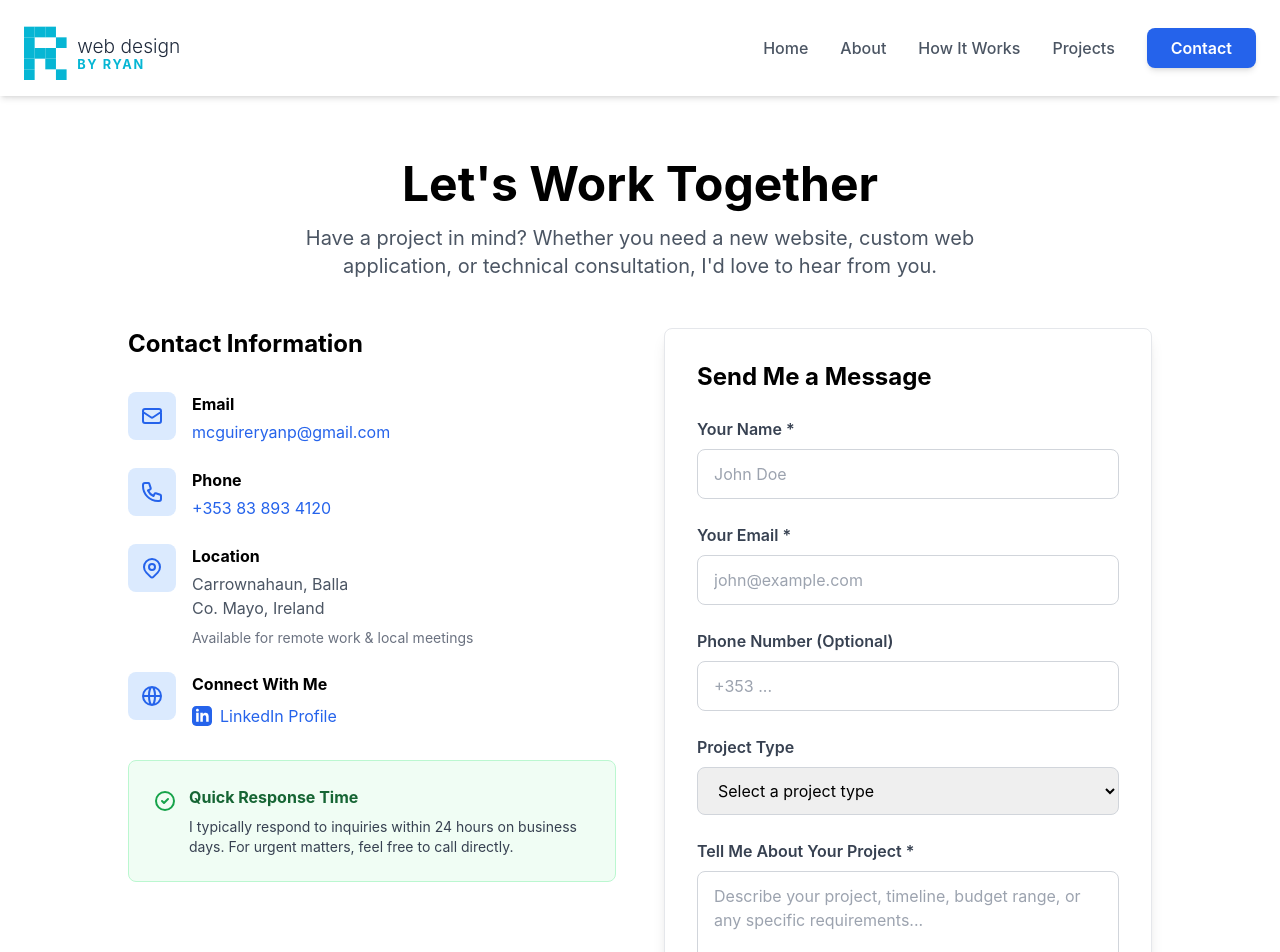
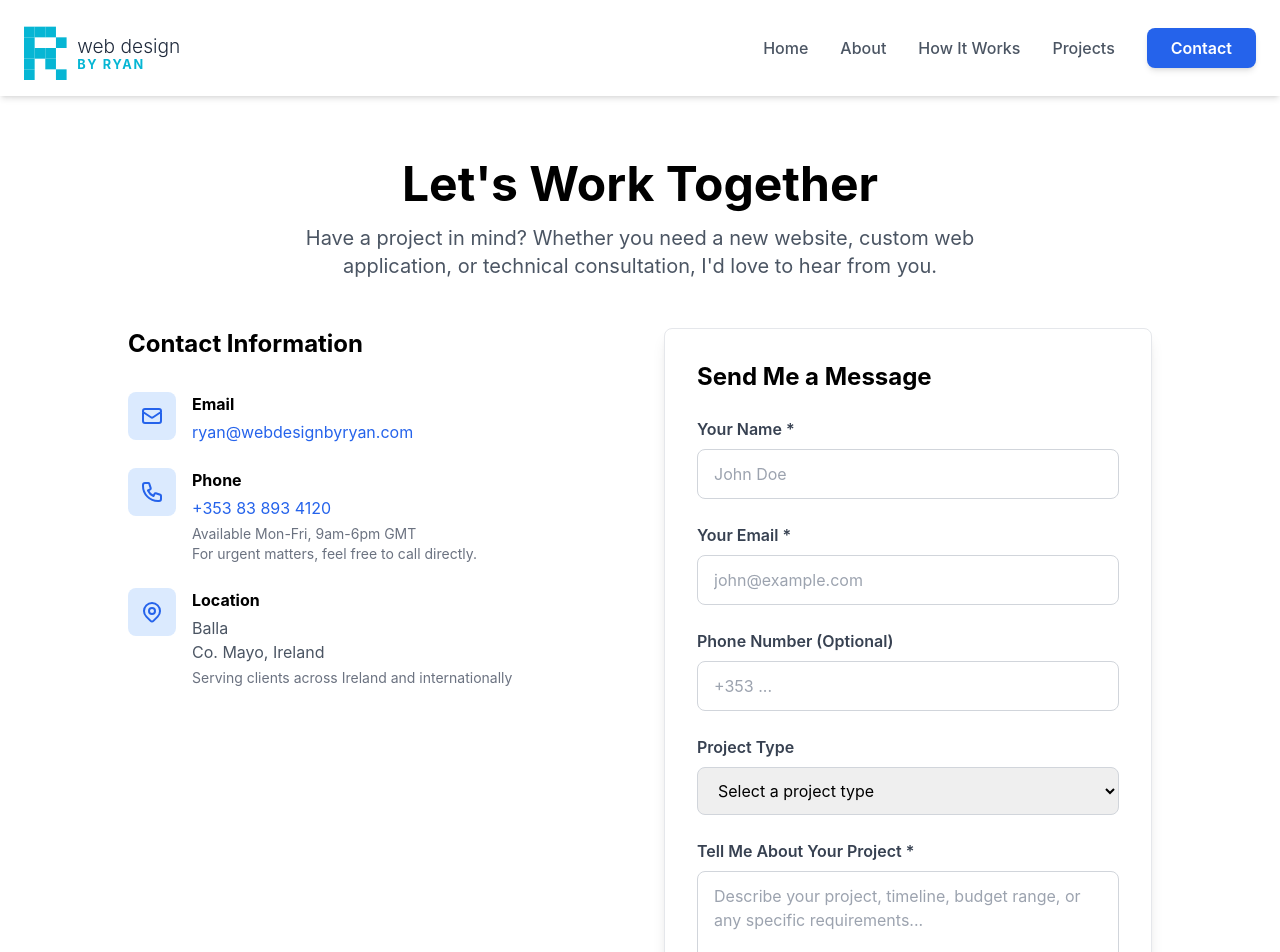
Before and after one commit to Rmcgui/my-portfolio-website, a Nuxt app: page /contact in a window 1280 px wide. Shown: the top 952 px of the page. Built offline with nearby package versions, Linux system fonts and the light colour scheme.

Commit message:
fixed email forwarding

```diff
--- a/app/pages/contact.vue
+++ b/app/pages/contact.vue
@@ -22,8 +22,8 @@
               </div>
               <div>
                 <h3 class="font-bold mb-1">Email</h3>
-                <a href="mailto:mcguireryanp@gmail.com" class="text-blue-600 hover:text-blue-800 hover:underline">
-                  mcguireryanp@gmail.com
+                <a href="mailto:ryan@webdesignbyryan.com" class="text-blue-600 hover:text-blue-800 hover:underline">
+                  ryan@webdesignbyryan.com
                 </a>
               </div>
             </div>
@@ -39,6 +39,8 @@
                 <a href="tel:+353838934120" class="text-blue-600 hover:text-blue-800 hover:underline">
                   +353 83 893 4120
                 </a>
+                <p class="text-sm text-gray-500 mt-1">Available Mon-Fri, 9am-6pm GMT</p>
+                <p class="text-sm text-gray-500">For urgent matters, feel free to call directly.</p>
               </div>
             </div>
 
@@ -51,41 +53,9 @@
               </div>
               <div>
                 <h3 class="font-bold mb-1">Location</h3>
-                <p class="text-gray-600">Carrownahaun, Balla</p>
+                <p class="text-gray-600">Balla</p>
                 <p class="text-gray-600">Co. Mayo, Ireland</p>
-                <p class="text-sm text-gray-500 mt-2">Available for remote work & local meetings</p>
-              </div>
-            </div>
-
-            <div class="flex items-start">
-              <div class="bg-blue-100 p-3 rounded-lg mr-4 flex-shrink-0">
-                <svg class="w-6 h-6 text-blue-600" fill="none" stroke="currentColor" viewBox="0 0 24 24">
-                  <path stroke-linecap="round" stroke-linejoin="round" stroke-width="2" d="M21 12a9 9 0 01-9 9m9-9a9 9 0 00-9-9m9 9H3m9 9a9 9 0 01-9-9m9 9c1.657 0 3-4.03 3-9s-1.343-9-3-9m0 18c-1.657 0-3-4.03-3-9s1.343-9 3-9m-9 9a9 9 0 019-9" />
-                </svg>
-              </div>
-              <div>
-                <h3 class="font-bold mb-1">Connect With Me</h3>
-                <div class="flex flex-col space-y-2 mt-2">
-                  <a href="https://www.linkedin.com/in/ryan-mcguire-82a8b3113" target="_blank" rel="noopener noreferrer" class="text-blue-600 hover:text-blue-800 hover:underline flex items-center">
-                    <svg class="w-5 h-5 mr-2" fill="currentColor" viewBox="0 0 24 24">
-                      <path d="M19 0h-14c-2.761 0-5 2.239-5 5v14c0 2.761 2.239 5 5 5h14c2.762 0 5-2.239 5-5v-14c0-2.761-2.238-5-5-5zm-11 19h-3v-11h3v11zm-1.5-12.268c-.966 0-1.75-.79-1.75-1.764s.784-1.764 1.75-1.764 1.75.79 1.75 1.764-.783 1.764-1.75 1.764zm13.5 12.268h-3v-5.604c0-3.368-4-3.113-4 0v5.604h-3v-11h3v1.765c1.396-2.586 7-2.777 7 2.476v6.759z"/>
-                    </svg>
-                    LinkedIn Profile
-                  </a>
-                </div>
-              </div>
-            </div>
-          </div>
-
-          <!-- Response Time Info -->
-          <div class="mt-8 bg-green-50 border border-green-200 rounded-lg p-6">
-            <div class="flex items-start">
-              <svg class="w-6 h-6 text-green-600 mr-3 flex-shrink-0 mt-1" fill="none" stroke="currentColor" viewBox="0 0 24 24">
-                <path stroke-linecap="round" stroke-linejoin="round" stroke-width="2" d="M9 12l2 2 4-4m6 2a9 9 0 11-18 0 9 9 0 0118 0z" />
-              </svg>
-              <div>
-                <h3 class="font-bold text-green-800 mb-2">Quick Response Time</h3>
-                <p class="text-sm text-gray-700">I typically respond to inquiries within 24 hours on business days. For urgent matters, feel free to call directly.</p>
+                <p class="text-sm text-gray-500 mt-1">Serving clients across Ireland and internationally</p>
               </div>
             </div>
           </div>
@@ -97,21 +67,10 @@
             <h2 class="text-2xl font-bold mb-6">Send Me a Message</h2>
 
             <form
-              name="contact"
-              method="POST"
-              data-netlify="true"
-              data-netlify-honeypot="bot-field"
+              ref="contactForm"
               @submit.prevent="handleSubmit"
               class="space-y-6"
             >
-              <!-- Hidden fields for Netlify -->
-              <input type="hidden" name="form-name" value="contact" />
-              <p class="hidden">
-                <label>
-                  Don't fill this out if you're human: <input name="bot-field" />
-                </label>
-              </p>
-
               <div>
                 <label class="block text-gray-700 font-semibold mb-2">Your Name *</label>
                 <input
@@ -199,7 +158,7 @@
                 <svg class="w-6 h-6 text-red-600 mr-3" fill="none" stroke="currentColor" viewBox="0 0 24 24">
                   <path stroke-linecap="round" stroke-linejoin="round" stroke-width="2" d="M12 8v4m0 4h.01M21 12a9 9 0 11-18 0 9 9 0 0118 0z" />
                 </svg>
-                <p class="text-red-800 font-semibold">Sorry, there was an error. Please email me directly at mcguireryanp@gmail.com</p>
+                <p class="text-red-800 font-semibold">Sorry, there was an error. Please email me directly at ryan@webdesignbyryan.com</p>
               </div>
             </div>
           </div>
@@ -236,7 +195,14 @@
 
 <script setup>
 import { ref } from 'vue'
+import emailjs from '@emailjs/browser'
 
+// REPLACE THESE WITH YOUR EMAILJS CREDENTIALS
+const EMAILJS_SERVICE_ID = 'service_89wu05e' // Replace with your Service ID
+const EMAILJS_TEMPLATE_ID = 'template_hsj4mdh' // Replace with your Template ID
+const EMAILJS_PUBLIC_KEY = 'g-qEkL7XICQII1N4X' // Replace with your Public Key
+
+const contactForm = ref(null)
 const form = ref({
   name: '',
   email: '',
@@ -254,20 +220,23 @@ const handleSubmit = async () => {
   error.value = false
 
   try {
-    const response = await fetch('/', {
-      method: 'POST',
-      headers: { 'Content-Type': 'application/x-www-form-urlencoded' },
-      body: new URLSearchParams({
-        'form-name': 'contact',
-        'name': form.value.name,
-        'email': form.value.email,
-        'phone': form.value.phone,
-        'projectType': form.value.projectType,
-        'message': form.value.message
-      }).toString()
-    })
+    // Prepare template params with correct naming for EmailJS
+    const templateParams = {
+      from_name: form.value.name,
+      from_email: form.value.email,
+      phone: form.value.phone || 'Not provided',
+      projectType: form.value.projectType || 'Not specified',
+      message: form.value.message
+    }
 
-    if (response.ok) {
+    // Send email using EmailJS
+    await emailjs.send(
+      EMAILJS_SERVICE_ID,
+      EMAILJS_TEMPLATE_ID,
+      templateParams,
+      EMAILJS_PUBLIC_KEY
+    )
+
     submitted.value = true
     isSubmitting.value = false
 
@@ -282,11 +251,8 @@ const handleSubmit = async () => {
       }
       submitted.value = false
     }, 5000)
-    } else {
-      throw new Error('Form submission failed')
-    }
   } catch (err) {
-    console.error('Error:', err)
+    console.error('EmailJS Error:', err)
     error.value = true
     isSubmitting.value = false
   }
--- a/nuxt.config.ts
+++ b/nuxt.config.ts
@@ -13,14 +13,7 @@ export default defineNuxtConfig({
         { property: 'og:title', content: 'Ryan McGuire | Full-Stack Web Developer in Mayo' },
         { property: 'og:description', content: 'Professional web developer specializing in custom web applications and business websites in Ireland.' },
         { property: 'og:type', content: 'website' },
-        { property: 'og:url', content: 'https://yourwebsite.com' },
-        { property: 'og:image', content: 'https://yourwebsite.com/og-image.jpg' },
-
-        // Twitter Card
-        { name: 'twitter:card', content: 'summary_large_image' },
-        { name: 'twitter:title', content: 'Ryan McGuire | Full-Stack Web Developer' },
-        { name: 'twitter:description', content: 'Building modern web applications for businesses in Ireland' },
-        { name: 'twitter:image', content: 'https://yourwebsite.com/twitter-image.jpg' },
+        { property: 'og:url', content: 'https://webdesignbyryan.netlify.app' },
 
         // Additional
         { name: 'author', content: 'Ryan McGuire' },
@@ -28,11 +21,11 @@ export default defineNuxtConfig({
       ],
       link: [
         { rel: 'icon', type: 'image/x-icon', href: '/favicon.ico' },
-        { rel: 'canonical', href: 'https://yourwebsite.com' }
+        { rel: 'canonical', href: 'https://webdesignbyryan.netlify.app' }
       ]
     }
   },
   compatibilityDate: '2025-07-15',
   devtools: { enabled: true },
-  modules: ['@nuxtjs/tailwindcss']
+  modules: ['@nuxtjs/tailwindcss', '@nuxtjs/sitemap']
 })
--- a/package.json
+++ b/package.json
@@ -10,6 +10,8 @@
     "postinstall": "nuxt prepare"
   },
   "dependencies": {
+    "@emailjs/browser": "^4.4.1",
+    "@nuxtjs/sitemap": "^7.4.7",
     "nuxt": "^4.1.2",
     "vue": "^3.5.22",
     "vue-router": "^4.5.1"
```
Also changed, not shown: 1 other file (tests, documents, lock files or other folders). Lines whose indentation alone changed are shown as unchanged.
